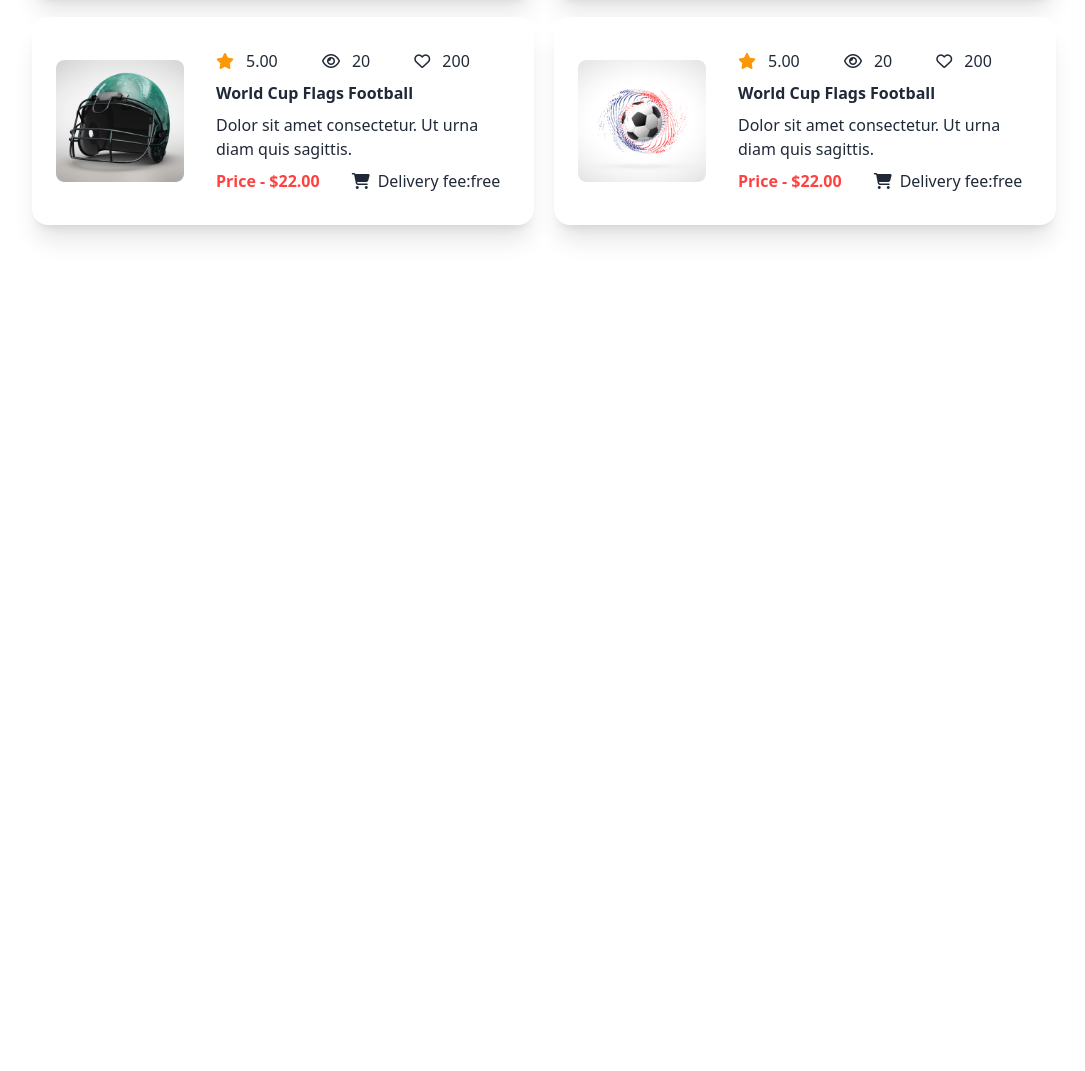
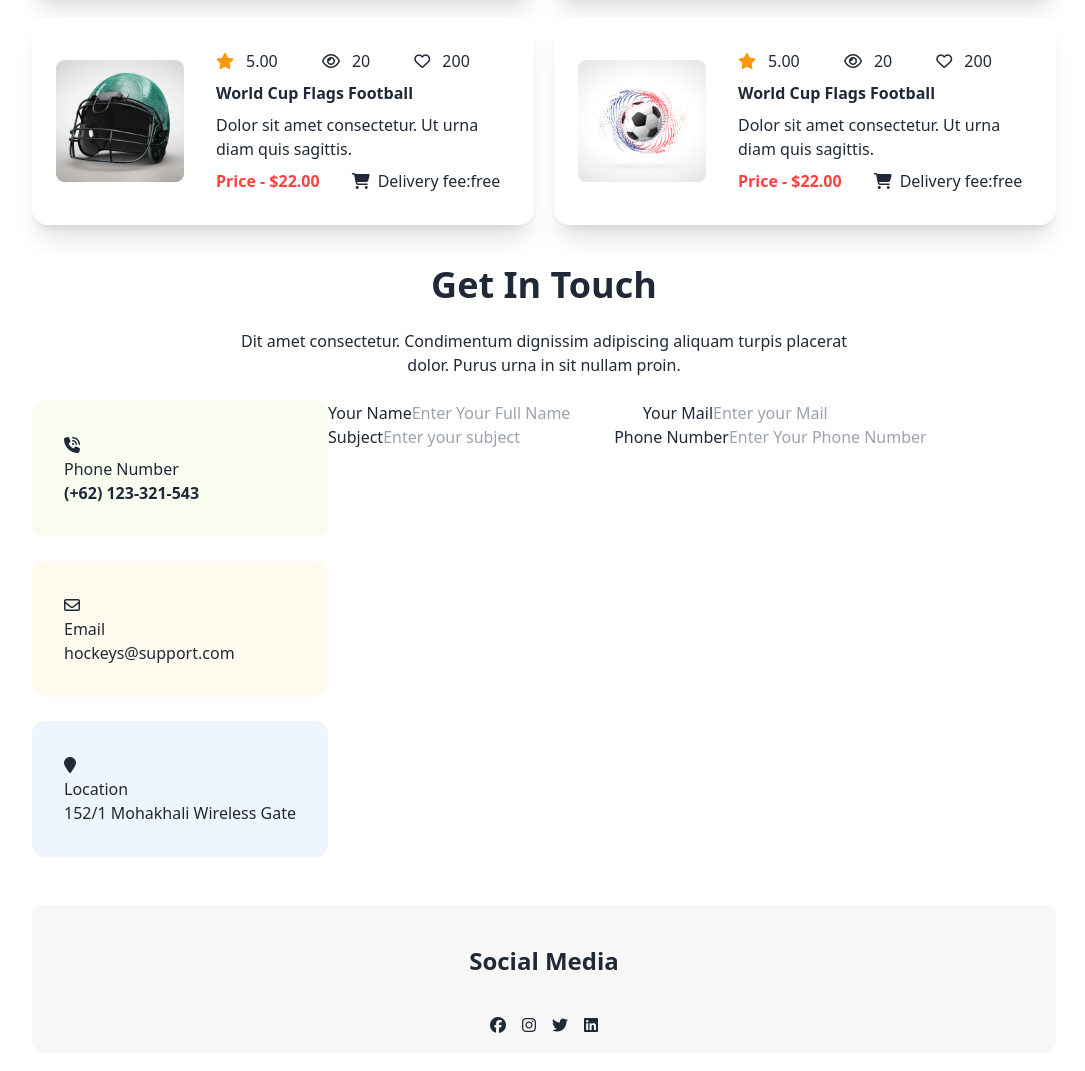
Before and after one commit to rkshawn/Hockey_club, a plain HTML site: page index.html in a window 1280 px wide. Shown: the part 2674-3745 px from the top of the page, without its empty margins (96-1181 px from the left). Before the commit the page ends 2955 px from the top, so only its background shows below. Drawn offline with nearby package versions, Linux system fonts and the light colour scheme.

Commit message:
get in touch and social media section added

```diff
--- a/index.html
+++ b/index.html
@@ -340,6 +340,62 @@
         </div>
       </section>
 
+<!-- client sectio start -->
+<!-- client sectio  ends-->
+
+      <!-- get in touch section -->
+      <section class="mt-10 space-y-6">
+            <h1 class="font-extrabold text-4xl text-center">Get In Touch</h1>
+            <p class="text-center">Dit amet consectetur. Condimentum dignissim adipiscing aliquam turpis placerat <br> dolor. Purus urna in sit nullam proin. </p>
+            <!-- phone and form section -->
+            <div class="flex">
+              <!-- phone section -->
+                <div class="flex flex-col gap-6">
+                     <div class="bg-[#BCED6D1A] p-8 rounded-xl">
+                      <i class="fa-solid fa-phone-volume"></i>
+                      <p>Phone Number</p>
+                      <p class="font-bold">(+62) 123-321-543</p>
+                     </div>
+                     <div class="bg-[#FDDD5F1A] p-8 rounded-xl">
+                      <i class="fa-regular fa-envelope"></i>
+                      <p>Email</p>
+                      <p>hockeys@support.com</p>
+                     </div>
+                     <div class="bg-[#629CF31A] p-8 rounded-xl">
+                      <i class="fa-solid fa-location-pin"></i>
+                      <p>Location</p>
+                      <p>152/1 Mohakhali Wireless Gate</p>
+                     </div>
+                </div>
+                <!-- form section -->
+                <div>
+
+                        <div class="flex">
+                          <h2>Your Name </h2> <br>
+                         <input type="text" placeholder="Enter Your Full Name">
+                         <h2> Your Mail </h2> <br>
+                         <input type="text" placeholder="Enter your Mail">
+                        </div>
+                        <div class="flex">
+                         <h2> Subject </h2>
+                         <input type="text" placeholder="Enter your subject">
+                         <h2>Phone Number </h2>
+                         <input type="number" placeholder="Enter Your Phone Number">
+                        </div>
+                </div>
+            </div>
+      </section>
+      <!-- social media -->
+      <section class="mt-12 bg-[#13131808] rounded-xl">
+              <h1 class="text-center text-2xl font-extrabold pt-10">Social Media</h1>
+              <div class="flex ml-50 pt-10 pb-5 gap-4 justify-center">
+                <i class="fa-brands fa-facebook"></i>
+                <i class="fa-brands fa-instagram"></i>
+                <i class="fa-brands fa-twitter"></i>
+                <i class="fa-brands fa-linkedin"></i>
+              </div>
+      </section>
+
     </main>
     <footer></footer>
   </body>
```
